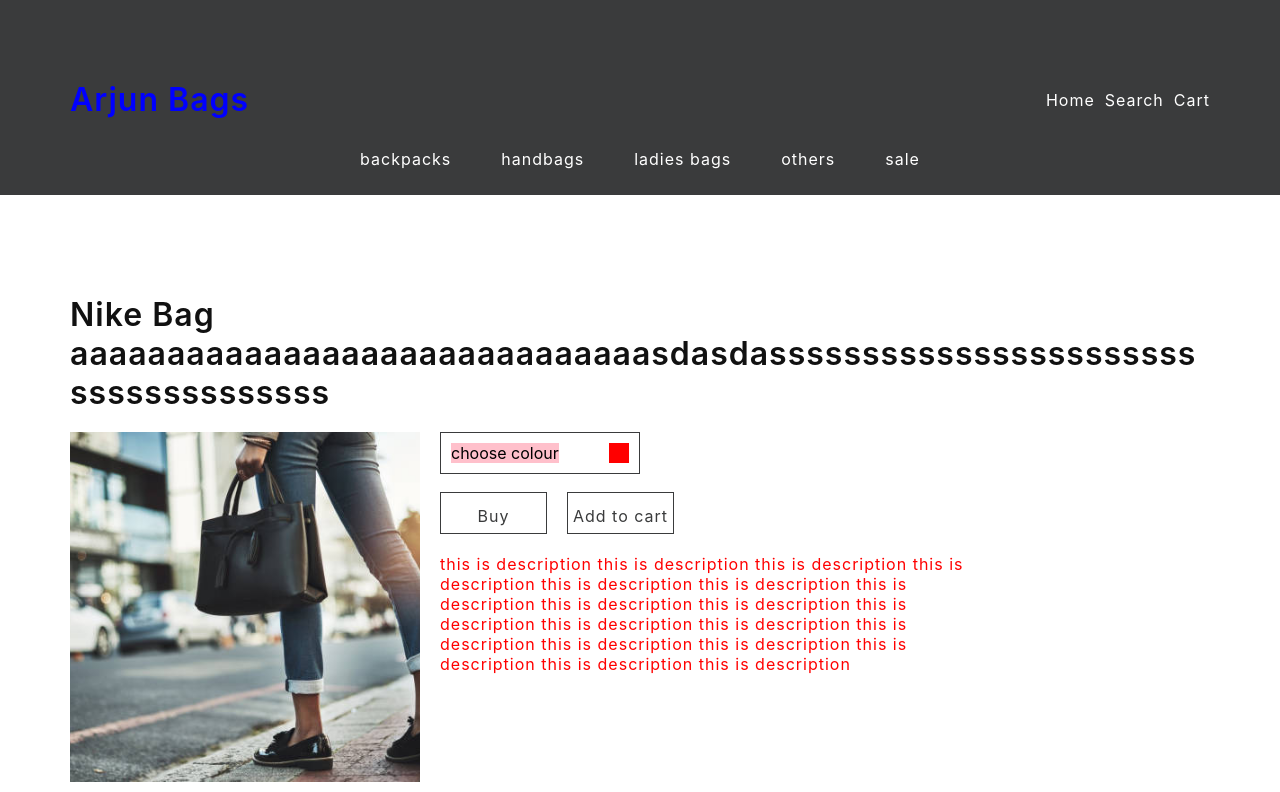
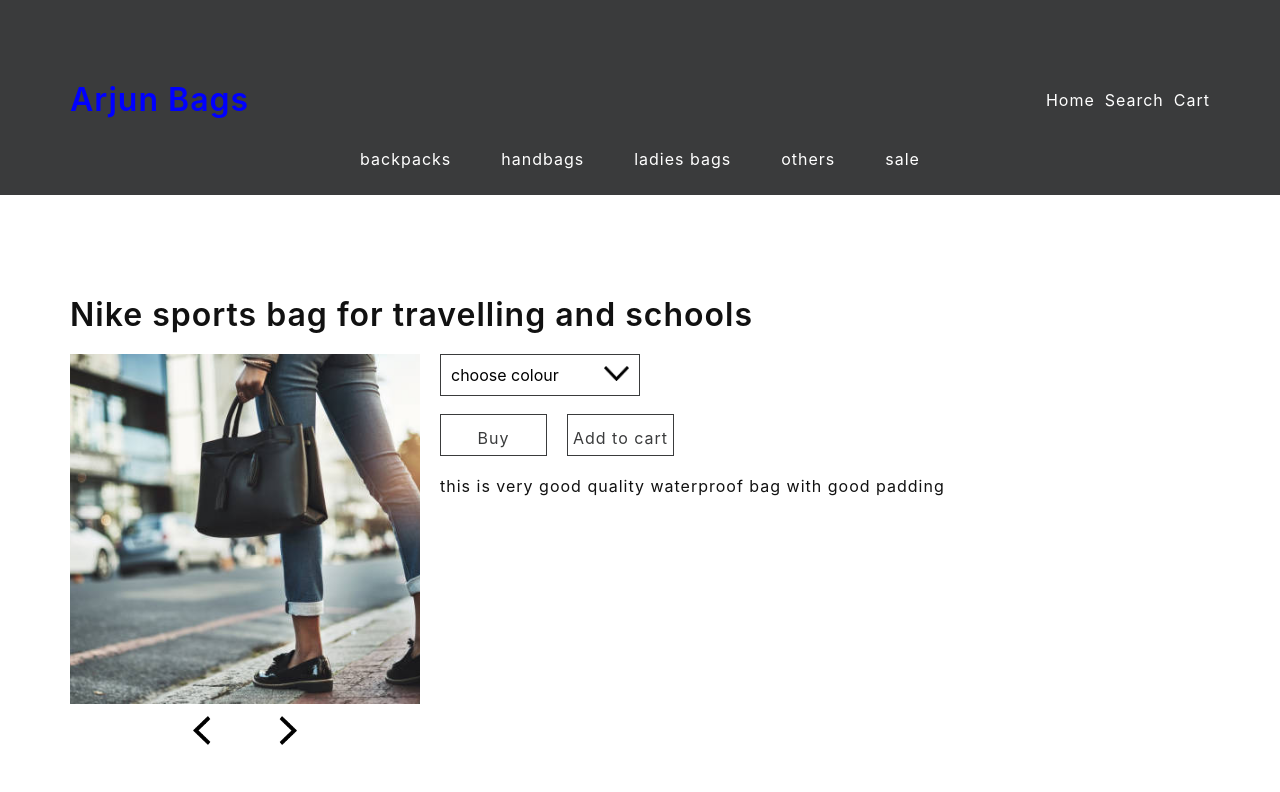
Before and after one commit to AnupRijal123/bag_shopping_website, a React (Create React App) app: page /category/1/1 in a window 1280 px wide. Shown: the top 792 px of the page. Built offline with nearby package versions, Linux system fonts and the light colour scheme.

Commit message:
Added object for item details in ItemDescriptionPage.js

```diff
--- a/src/pages/HomePage.js
+++ b/src/pages/HomePage.js
@@ -3,12 +3,14 @@ import Banner from '../components/Banner.js';
 import CardSection from '../components/CardSection.js';
 import SocialMediaSection from '../components/SocialMediaSection.js';
 import { useEffect, useRef } from 'react';
+import { useNavigate } from 'react-router';
 
 
 
 function HomePage() {
 
     const imageSliderRef = useRef();
+    const navigate = useNavigate();
     const newCollectionArray = [
         {
             id: 1,
@@ -53,17 +55,24 @@ function HomePage() {
         {
             id: 1,
             name: 'Luios viton aaaaaaaaaaaaaaaaaaaaaaaaaaaaaaaaaaaaaaaaaaaaaaaaaaaaaaaaaaaaaaaaaaaaaaaaaaaa asdasdas assssssssssss',
-            img: 'hello'
+            img: 'hello',
+            category: 'backpacks'
+
+
         },
         {
             id: 2,
             name: 'adiadas',
-            img: 'hello'
+            img: 'hello',
+            category: 'backpacks'
+
         },
         {
             id: 3,
             name: 'vans',
-            img: 'hello'
+            img: 'hello',
+            category: 'backpacks'
+
         },
     ];
 
@@ -89,6 +98,10 @@ function HomePage() {
     //     }
 
     // }, []);
+
+    function goToItemDescription(itemId, itemCategory) {
+        navigate(`/category/${itemCategory}/${itemId}`);
+    }
 
     return (
         <>
@@ -126,7 +139,7 @@ function HomePage() {
 
                                 <div className="button-layout button-transparent-background button-white-border">
                                     <div className="button-background-container button-white-background"></div>
-                                    <p className="button-text white-text">see product</p>
+                                    <p onClick={() => { goToItemDescription(item.id, item.category) }} className="button-text white-text">see product</p>
                                 </div>
                             </div>
                             <img className="slider-image" src={require('../assets/images/bannerimage.jpg')} alt="items-image" />
--- a/src/pages/ItemDescriptionPage.js
+++ b/src/pages/ItemDescriptionPage.js
@@ -6,6 +6,16 @@ function ItemDescriptionPage() {
     const [selectedColour, setSelectedColour] = useState(null);
     const customSelectRef = useRef();
     const itemImageContainerRef = useRef();
+
+    const itemDetails = {
+        id: 1,
+        name: 'Nike sports bag for travelling and schools',
+        avaiable_colours: ['red', 'black', 'green', 'blue'],
+        description: 'this is very good quality waterproof bag with good padding',
+        images: ['hello', 'hello', 'hello']
+    };
+
+
     useEffect(() => {
         window.scrollTo(0, 0);
         console.log(itemImageContainerRef);
@@ -44,7 +54,7 @@ function ItemDescriptionPage() {
 
 
             <div className="section-container">
-                <h1 className="item-description-heading-text black-text">Nike Bag aaaaaaaaaaaaaaaaaaaaaaaaaaaaaasdasdasssssssssssssssssssssssssssssssssssss</h1>
+                <h1 className="item-description-heading-text black-text">{itemDetails.name}</h1>
 
                 <div className="item-row">
                     <div className="item-image-container">
@@ -68,11 +78,16 @@ function ItemDescriptionPage() {
                                 <div className="placeholder-text-container">choose colour</div>
                                 <div className="selected-text-container">{selectedColour}</div>
 
-                                <div className="down-arrow-container"></div>
+                                <div className="down-arrow-container">
+                                    <img className="down-arrow-image" src={require('../assets/icons/down_arrow.png')} alt="down-icon" />
+                                </div>
                             </div>
                             <div className="dropdown-container">
-                                <p onClick={() => { handleSelectColour('red') }} className="dropdown-option-text">red</p>
-                                <p onClick={() => { handleSelectColour('green') }} className="dropdown-option-text">green</p>
+
+                                {itemDetails.avaiable_colours.map((item) => (
+                                    <p key={item} onClick={() => { handleSelectColour(item) }} className="dropdown-option-text">{item}</p>
+                                ))}
+
                             </div>
                         </div>
 
@@ -91,29 +106,7 @@ function ItemDescriptionPage() {
 
                         </div>
 
-                        <p>
-                            this is description
-                            this is description
-                            this is description
-                            this is description
-                            this is description
-                            this is description
-                            this is description
-                            this is description
-                            this is description
-                            this is description
-                            this is description
-                            this is description
-                            this is description
-                            this is description
-                            this is description
-                            this is description
-                            this is description
-                            this is description
-                        </p>
-
-
-
+                        <p className="black-text">{itemDetails.description}</p>
                     </div>
 
 
--- a/src/styles/App.css
+++ b/src/styles/App.css
@@ -221,7 +221,6 @@ p {
 }
 
 .custom-select-container .placeholder-text-container {
-    background-color: pink;
     position: absolute;
     top: 10px;
     left: 10px;
@@ -237,12 +236,14 @@ p {
 }
 
 .custom-select-container .down-arrow-container {
-    background-color: red;
-    width: 20px;
-    height: 20px;
     position: absolute;
     top: 10px;
     right: 10px;
+}
+
+.down-arrow-container .down-arrow-image {
+    width: 25px;
+    height: 15px;
 }
 
 .custom-select-container .dropdown-container {
```
Also changed, not shown: src/assets/icons/down_arrow.png (added).
